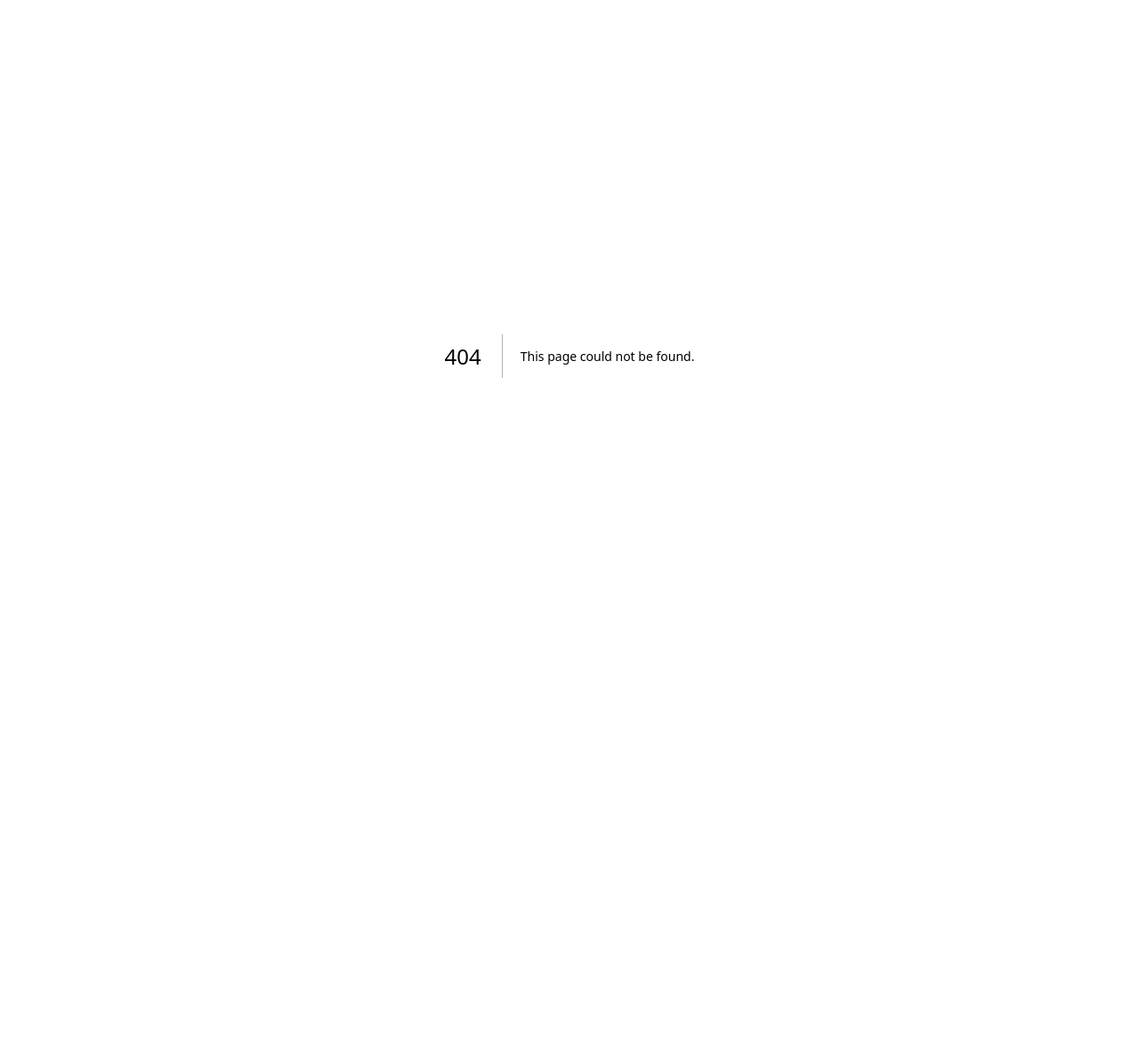
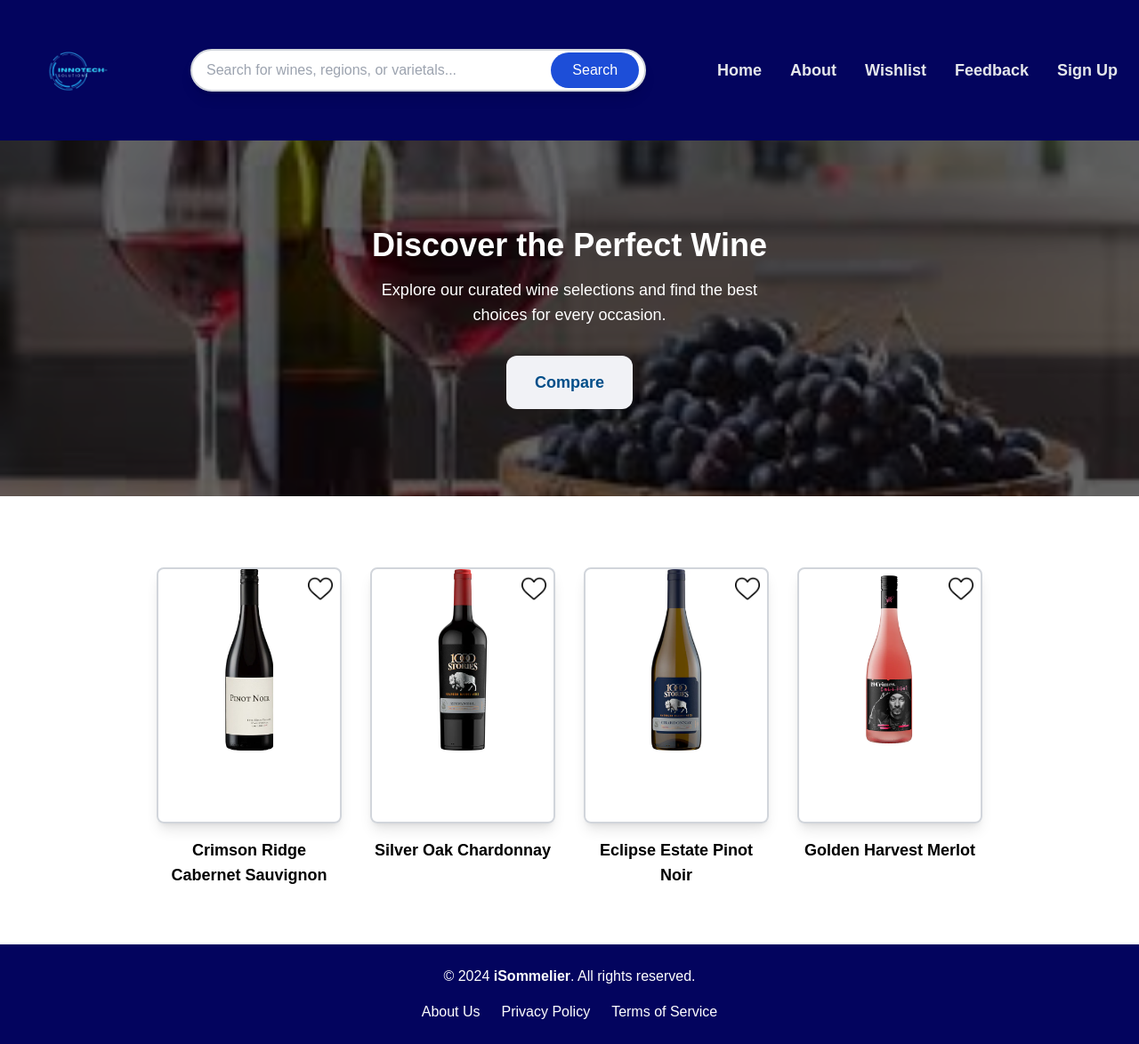
Before and after one commit to apskahlon15/iSommelier, a Next.js app: page /landing in a window 1280 px wide. Before the commit this address had no page. Shown: the whole page at 89% size. Before the commit the page ends 800 px from the top, so only its background shows below. Built offline with nearby package versions, Linux system fonts and the light colour scheme.

Commit message:
Routing
Routing tabs and buttons to respective web pages. Created basic layout for wish list, compare, feedback and sign up page. Placed navbar and footer in layout.js

```diff
--- a/app/pages/about.js
+++ b/app/about/page.js
@@ -7,7 +7,7 @@ export default function About() {
   return (
     <div className="min-h-screen flex flex-col">
       {/* Header */}
-      <header className="w-full py-6 bg-[#03045e] text-white text-center">
+      <header className="w-full py-6 text-blue-700 text-center">
         <h1 className="text-4xl font-bold">About Us</h1>
       </header>
 
@@ -31,7 +31,7 @@ export default function About() {
             {/* Team Member 1 */}
             <div className="flex flex-col items-center w-full sm:w-1/2 lg:w-1/4">
               <Image
-                src="/team-member1.jpg" // Replace with your team member image path
+                src="/download.png" // Replace with your team member image path
                 alt="Team Member 1"
                 width={200}
                 height={200}
@@ -43,7 +43,7 @@ export default function About() {
             {/* Team Member 2 */}
             <div className="flex flex-col items-center w-full sm:w-1/2 lg:w-1/4">
               <Image
-                src="/team-member2.jpg" // Replace with your team member image path
+                src="/download.png" // Replace with your team member image path
                 alt="Team Member 2"
                 width={200}
                 height={200}
@@ -94,36 +94,6 @@ export default function About() {
         </div>
       </main>
 
-      {/* Footer */}
-      <footer className="w-full py-6 bg-[#03045e] text-white text-center">
-        <div className="max-w-screen-lg mx-auto px-4">
-          <p className="text-sm md:text-base font-light">
-            &copy; {new Date().getFullYear()}{" "}
-            <span className="font-semibold">iSommelier</span>. All rights
-            reserved.
-          </p>
-          <div className="mt-4 flex justify-center gap-6">
-            <Link
-              href="/privacy"
-              className="text-sm md:text-base hover:underline"
-            >
-              Privacy Policy
-            </Link>
-            <Link
-              href="/terms"
-              className="text-sm md:text-base hover:underline"
-            >
-              Terms of Service
-            </Link>
-            <Link
-              href="/contact"
-              className="text-sm md:text-base hover:underline"
-            >
-              Contact Us
-            </Link>
-          </div>
-        </div>
-      </footer>
     </div>
   );
 }
--- /dev/null
+++ b/app/compare/page.js
@@ -0,0 +1,8 @@
+
+import React from "react";
+
+const Compare = () => {
+  return <h1 className="text-2xl text-center font-bold py-8 text-cyan-500">Welcome to Compare Page !!!</h1>;
+};
+
+export default Compare;
--- /dev/null
+++ b/app/feedback/page.js
@@ -0,0 +1,8 @@
+
+import React from "react";
+
+const Compare = () => {
+  return <h1 className="text-2xl font-bold text-center py-8 text-cyan-500">Thank you for giving feedback !!!</h1>;
+};
+
+export default Compare;
--- a/app/src/components/landing.js
+++ b/app/landing/page.js
@@ -57,7 +57,7 @@ export default function Landing() {
               every occasion.
             </p>
             <Link
-              href="/login"
+              href="/signup"
               className="bg-[#f1f2f6] text-[#004e89] px-8 py-4 rounded-xl text-lg font-semibold hover:bg-[#e0e2e7] transition-transform transform hover:scale-105 hover:shadow-xl duration-300 ease-in-out"
             >
               Compare
@@ -106,36 +106,7 @@ export default function Landing() {
         </div>
       </main>
 
-      {/* Footer */}
-      <footer className="w-full py-6 text-center bg-[#03045e] text-white">
-        <div className="max-w-screen-lg mx-auto px-4">
-          <p className="text-sm md:text-base font-light">
-            &copy; {new Date().getFullYear()}{" "}
-            <span className="font-semibold">iSommelier</span>. All rights
-            reserved.
-          </p>
-          <div className="mt-4 flex justify-center gap-6">
-            <Link
-              href="/about"
-              className="text-sm md:text-base hover:underline"
-            >
-              About Us
-            </Link>
-            <Link
-              href="/privacy"
-              className="text-sm md:text-base hover:underline"
-            >
-              Privacy Policy
-            </Link>
-            <Link
-              href="/terms"
-              className="text-sm md:text-base hover:underline"
-            >
-              Terms of Service
-            </Link>
-          </div>
-        </div>
-      </footer>
+
     </div>
   );
 }
--- a/app/layout.js
+++ b/app/layout.js
@@ -1,3 +1,6 @@
+
+import Navbar from "./src/components/Navbar";
+import Footer from "./src/components/Footer";
 import "./globals.css";
 
 export const metadata = {
@@ -8,7 +11,15 @@ export const metadata = {
 export default function RootLayout({ children }) {
   return (
     <html lang="en">
-      <body>{children}</body>
+      <body>
+      <div className="min-h-screen flex flex-col">
+        <Navbar />
+        <main className="flex-grow">
+          {children}
+        </main>
+        <Footer />
+      </div>
+      </body>
     </html>
   );
 }
--- a/app/page.js
+++ b/app/page.js
@@ -1,12 +1,10 @@
-import Landing from "./src/components/landing";
-import Navbar from "./src/components/Navbar";
+import Landing from "./landing/page";
 
 export default function Home() {
   return (
     <div className="bg-white min-h-screen">
       {" "}
       {/* Set background to white and height to full screen */}
-      <Navbar />
       <Landing />
     </div>
   );
--- /dev/null
+++ b/app/signup/page.js
@@ -0,0 +1,26 @@
+"use client";
+import React from "react";
+import { useRouter } from "next/navigation";
+
+const SignUp = () => {
+  const router = useRouter();
+
+    const handleSignUp = () => {
+    // Your sign-up logic here
+    router.push("/compare");
+  };
+
+  return (
+    <div className="flex flex-col items-center justify-center pt-11">
+      <h1 className="text-2xl font-bold mb-20 text-cyan-500">Welcome to Sign Up Page</h1>
+      <button
+        onClick={handleSignUp}
+        className="bg-blue-500 text-white px-6 py-3 rounded-lg text-lg font-semibold hover:bg-blue-600 transition duration-300 ease-in-out"
+      >
+        Sign Up
+      </button>
+    </div>
+  );
+};
+
+export default SignUp;
--- /dev/null
+++ b/app/src/components/Footer.js
@@ -0,0 +1,37 @@
+import Link from 'next/link';
+
+const Footer = () => {
+  return (
+    <footer className="w-full py-6 text-center bg-[#03045e] text-white">
+      <div className="max-w-screen-lg mx-auto px-4">
+        <p className="text-sm md:text-base font-light">
+          &copy; {new Date().getFullYear()}{" "}
+          <span className="font-semibold">iSommelier</span>. All rights
+          reserved.
+        </p>
+        <div className="mt-4 flex justify-center gap-6">
+          <Link
+            href="/about"
+            className="text-sm md:text-base hover:underline"
+          >
+            About Us
+          </Link>
+          <Link
+            href="/privacy"
+            className="text-sm md:text-base hover:underline"
+          >
+            Privacy Policy
+          </Link>
+          <Link
+            href="/terms"
+            className="text-sm md:text-base hover:underline"
+          >
+            Terms of Service
+          </Link>
+        </div>
+      </div>
+    </footer>
+  );
+};
+
+export default Footer;
--- a/app/src/components/Navbar.js
+++ b/app/src/components/Navbar.js
@@ -87,10 +87,10 @@ const Navbar = () => {
             </li>
             <li className="relative group">
               <button
-                onClick={() => handleNavigation("/login")}
+                onClick={() => handleNavigation("/feedback")}
                 className="text-gray-200 flex items-center hover:text-yellow-400"
               >
-                <span className="relative">Login</span>
+                <span className="relative">Feedback</span>
                 <span className="absolute bottom-0 left-0 w-full h-1 bg-yellow-400 transform scale-x-0 transition-transform duration-300 group-hover:scale-x-100"></span>
               </button>
             </li>
--- /dev/null
+++ b/app/wishlist/page.js
@@ -0,0 +1,8 @@
+
+import React from "react";
+
+const Wishlist = () => {
+  return <h1 className="text-2xl font-bold py-8 text-center text-cyan-500">Welcome to Wishlist Page !!!</h1>;
+};
+
+export default Wishlist;
--- a/package.json
+++ b/package.json
@@ -9,7 +9,7 @@
     "lint": "next lint"
   },
   "dependencies": {
-    "next": "^14.2.8",
+    "next": "^14.2.11",
     "react": "^18.3.1",
     "react-dom": "^18.3.1",
     "react-router-dom": "^6.26.2"
```
Also changed, not shown: 1 other file (tests, documents, lock files or other folders).
